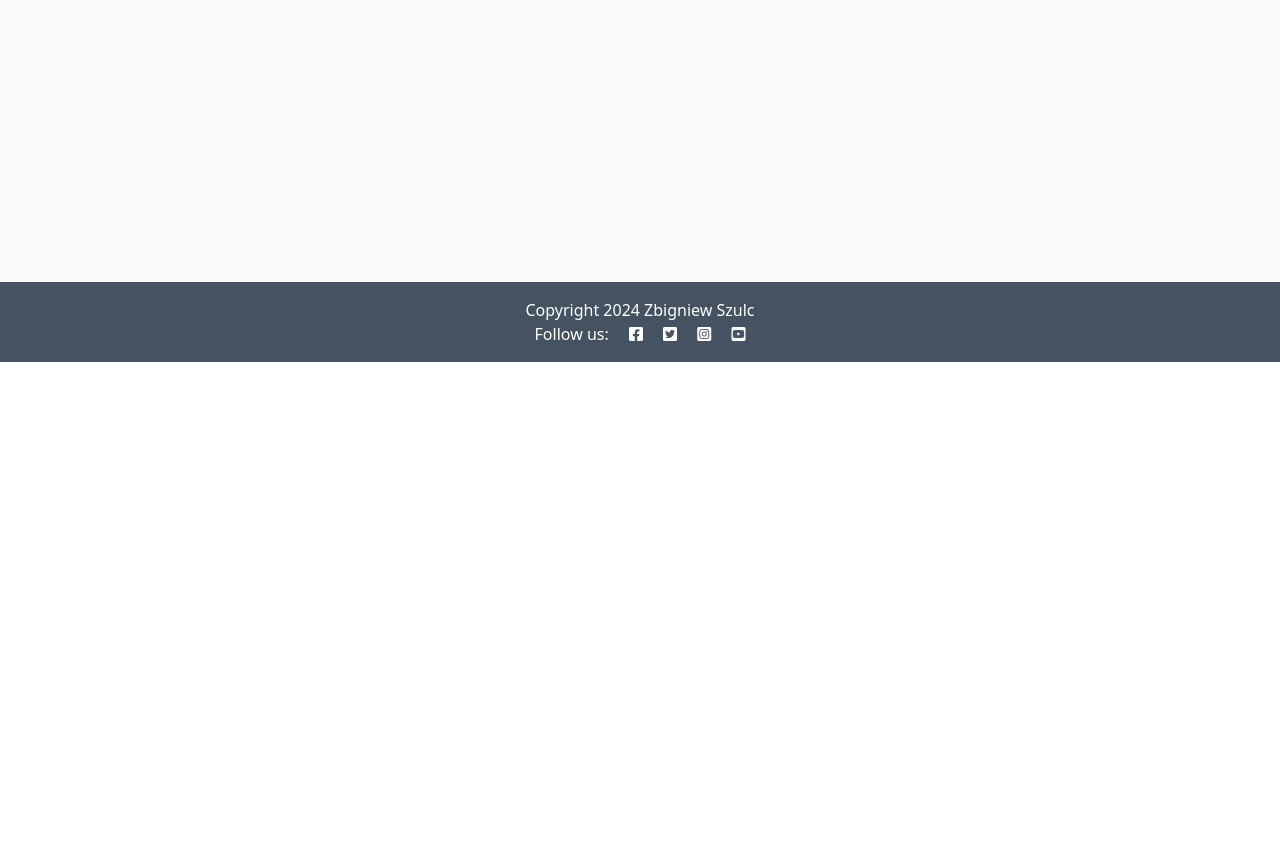
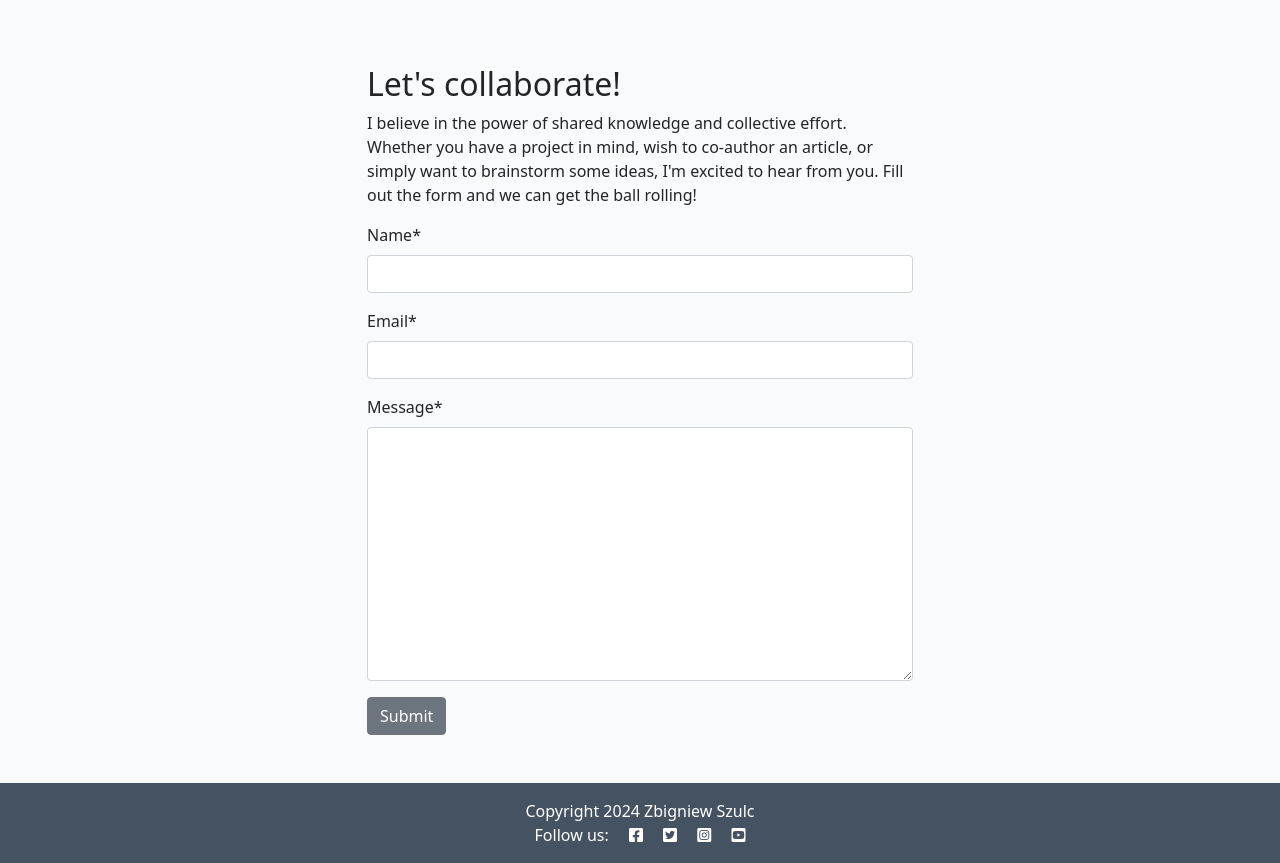
Before and after one commit to zbigniewszulc/django-blog, a Django app: page /about/ in a window 1280 px wide. Shown: the part 438-1301 px from the top of the page. Before the commit the page ends 800 px from the top, so only its background shows below. Run offline with Django 4.2, Linux system fonts and the light colour scheme; data that the repository does not hold is empty; some libraries are stand-ins or nearby versions.

Commit message:
Add collaborative form at the bottom of the about page

```diff
--- /dev/null
+++ b/about/forms.py
@@ -0,0 +1,8 @@
+from .models import CollaborateRequest
+from django import forms
+
+
+class CollaborateForm(forms.ModelForm):
+    class Meta:
+        model = CollaborateRequest
+        fields = ('name', 'email', 'message')
--- a/about/models.py
+++ b/about/models.py
@@ -1,6 +1,8 @@
 from django.db import models
 
 # Create your models here.
+
+
 class About(models.Model):
     title = models.CharField(max_length=200)
     updated_on = models.DateTimeField(auto_now=True)
@@ -8,3 +10,14 @@ class About(models.Model):
 
     def __str__(self):
         return self.title
+
+
+class CollaborateRequest(models.Model):
+    name = models.CharField(max_length=200)
+    email = models.EmailField()
+    message = models.TextField()
+    read = models.BooleanField(default=False)
+
+    def __str__(self):
+        return f"Collaboration request from {self.name}"
+        return self.title
--- a/about/templates/about/about.html
+++ b/about/templates/about/about.html
@@ -1,15 +1,15 @@
 {% extends 'base.html' %}
+{% load static %}
+{% load crispy_forms_tags %}
+
 {% block content %}
-{% load static %}
 <div class="container mt-5">
     <div class="row">
-    <div class="col-4 text-center">
-      <img src="{% static 'images/nobody.jpg' %}" width="75%" />
+        <div class="col-12 col-md-4 text-center">
+            <img src="{% static 'images/nobody.jpg' %}" width="75%">
         </div>
-    <div class="col-8">
-      <!-- Title goes between these h2 tags -->
+        <div class="col-12 col-md-8">
             <h2>{{ about.title }}</h2>
-      <!-- Content goes directly underneath this -->
             {{ about.content | safe }}
         </div>
     </div>
@@ -20,6 +20,25 @@
           <p class="text-end"><em>Updated on: {{ about.updated_on }}</em></p>
         </div>
     </div>
+    <div class="row justify-content-center">
+        <div class="col-12 col-md-6 my-5">
+            <h2>Let's collaborate!</h2>
+            <p>I believe in the power of shared knowledge and collective effort.
+                Whether you have a project in mind, wish to co-author
+                an article, or simply want to brainstorm some ideas,
+                I'm excited to hear from you. Fill out the form
+                and we can get the ball rolling!</p>
+
+            <!-- add your form here. Your submit button should
+                                have the classes of btn, btn-secondary -->
+            <form method="post">
+              {{ collaborate_form | crispy }}
+              {% csrf_token %}
+              <button class="btn btn-secondary"
+                type="submit">Submit</button>
+            </form>
+        </div>
+    </div>
 </div>
 {% endblock content %}
 
--- a/about/views.py
+++ b/about/views.py
@@ -1,5 +1,6 @@
 from django.shortcuts import render
 from .models import About
+from .forms import CollaborateForm
 
 # Create your views here.
 def about_me(request):
@@ -7,9 +8,13 @@ def about_me(request):
     Renders the About page
     """
     about = About.objects.all().order_by('-updated_on').first()
+    collaborate_form = CollaborateForm()
 
     return render(
         request,
         "about/about.html",
-        {"about": about},
+        {
+            "about": about,
+            "collaborate_form": collaborate_form
+        },
     )
```
Also changed, not shown: about/admin.py (+14 -3 lines), blog/views.py (+11 -9 lines), about/migrations/0002_collaboraterequest.py (added), blog/templates/blog/post_detail.html (indentation only). Lines whose indentation alone changed are shown as unchanged.
